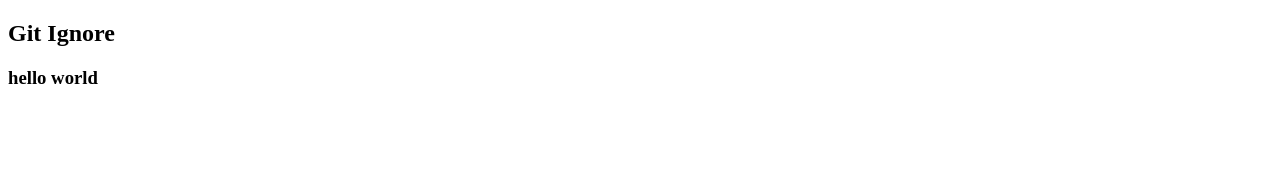
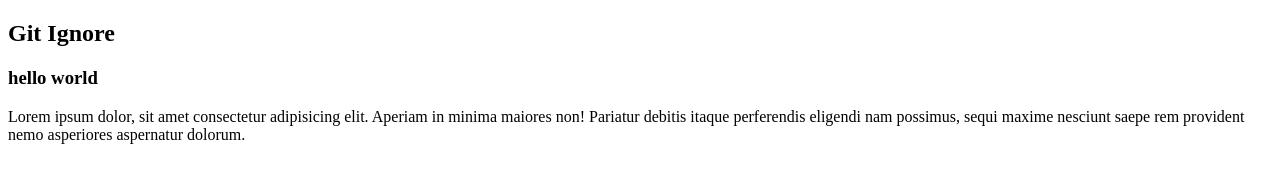
Before and after one commit to agrim1995/git-ignore-, a plain HTML site: page index.html in a window 1280 px wide. Drawn offline with Linux system fonts and the light colour scheme.

Commit message:
some new changes

```diff
--- a/index.html
+++ b/index.html
@@ -8,5 +8,7 @@
 <body>
   <h2>Git Ignore</h2>
   <h3> hello world</h3>
+
+  <p>Lorem ipsum dolor, sit amet consectetur adipisicing elit. Aperiam in minima maiores non! Pariatur debitis itaque perferendis eligendi nam possimus, sequi maxime nesciunt saepe rem provident nemo asperiores aspernatur dolorum.</p>
 </body>
 </html>
```
